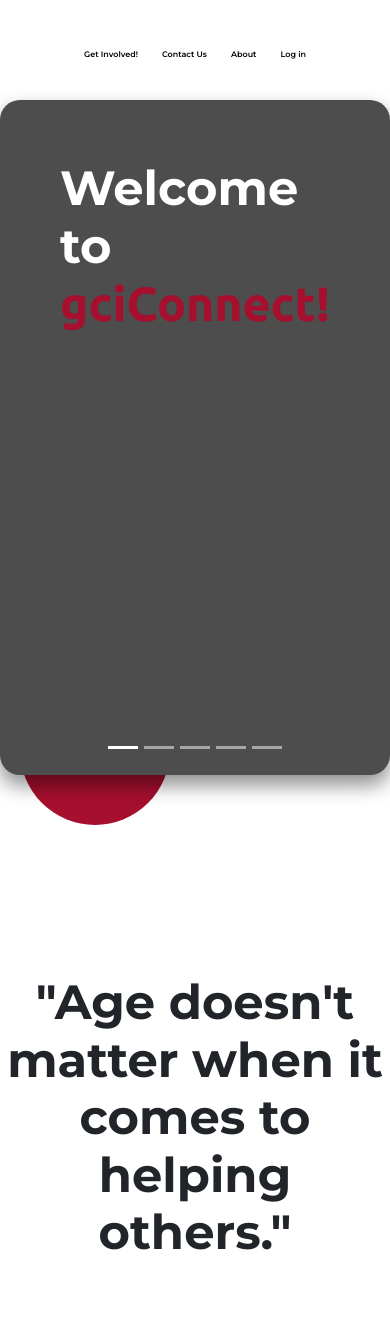
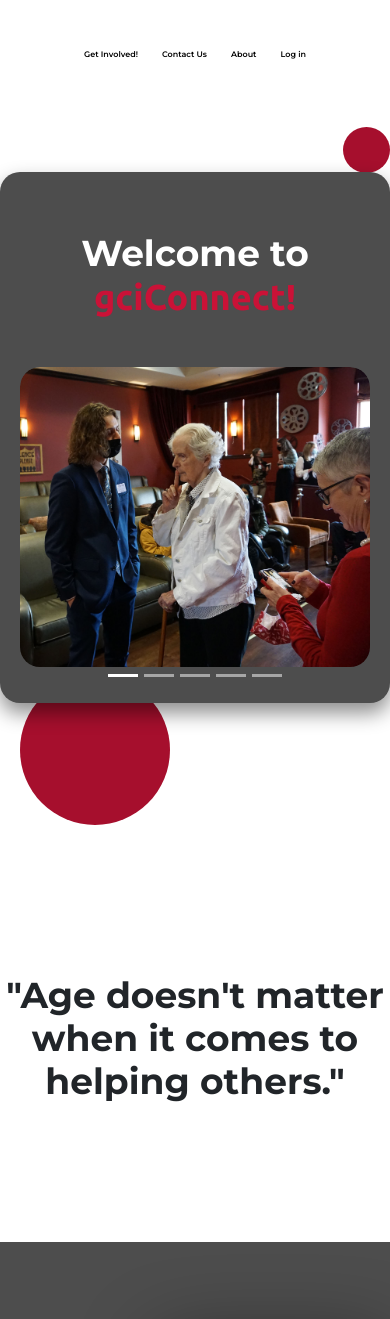
Before and after one commit to WSUCapstoneS2023/CptS421-3-GCISL, a Django app: page / in a window 390 px wide. Shown: the top 1319 px of the page. Run offline with Django 4.2, Linux system fonts and the light colour scheme; some libraries are stand-ins or nearby versions.

Commit message:
carousel is made responsive

```diff
--- a/projectGCISL/static/css/landing.css
+++ b/projectGCISL/static/css/landing.css
@@ -14,7 +14,7 @@
 }
 
 .crimson {
-    color: #A60F2D !important;
+    color: #ca1237 !important;
 }
 
 .ubuntu {
@@ -27,7 +27,7 @@
 }
 
 h1 {
-    font-size: 48px !important;
+    font-size: 48px;
     font-weight: 700 !important;
 }
 
@@ -343,9 +343,26 @@
         margin-left: 12px;
     }
 
+    .header__description {
+        text-align: center;
+    }
+
     #landing__carousel {
         max-width: 800px;
+        flex-direction: column;
     }
+
+    .image__container--wrapper {
+        width: 100%;
+    }
+
+    .image {
+        height: 800px;
+        border-radius: 20px;
+        width: 100%;
+    }
+
+
 }
 
 @media screen and (max-width: 550px) {
@@ -364,11 +381,31 @@
         padding: 4px;
     }
 
+
     .profile__picture--wrapper {
         margin-left: 8px;
     }
 
+    .header__description {
+        text-align: center;
+    }
+
+    h1 {
+        font-size: 36px;
+    }
+
     #landing__carousel {
-        max-width: 100vw;
+        max-width: 500px;
+        flex-direction: column;
+    }
+
+    .image__container--wrapper {
+        width: 100%;
+    }
+
+    .image {
+        height: 300px;
+        border-radius: 20px;
+        width: 100%;
     }
 }
```
